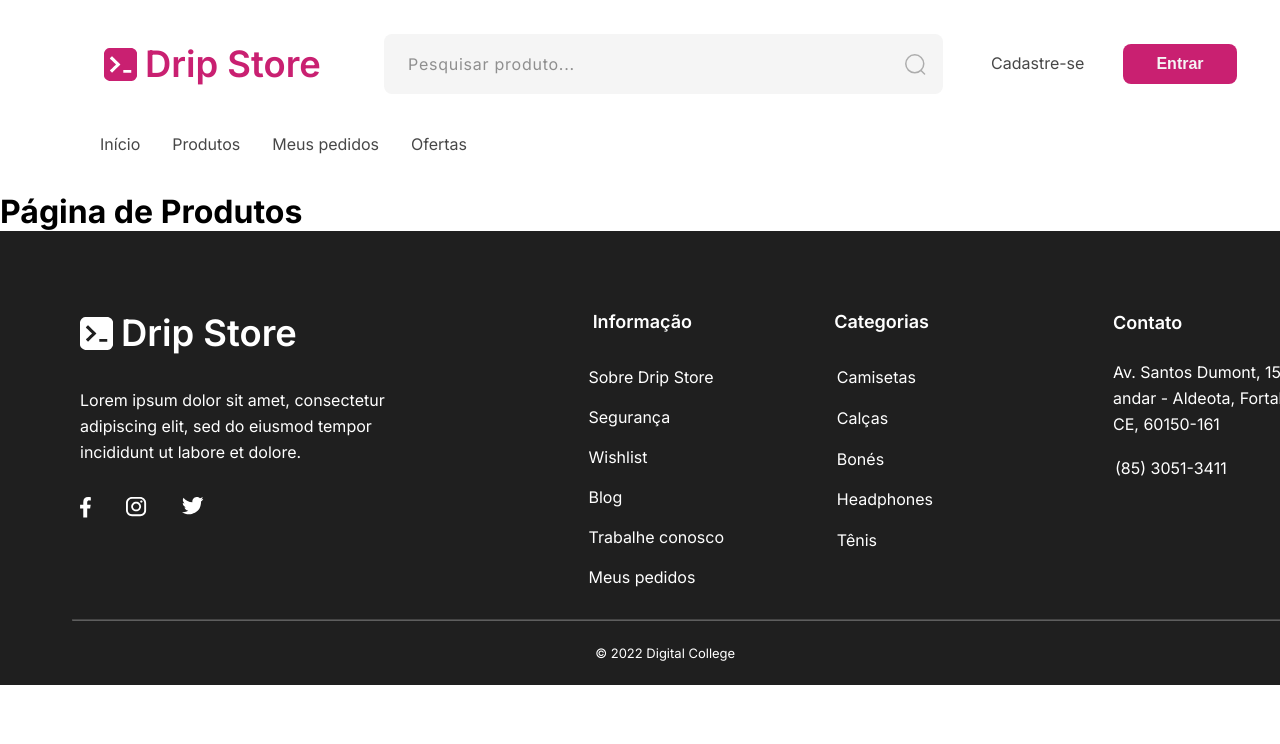
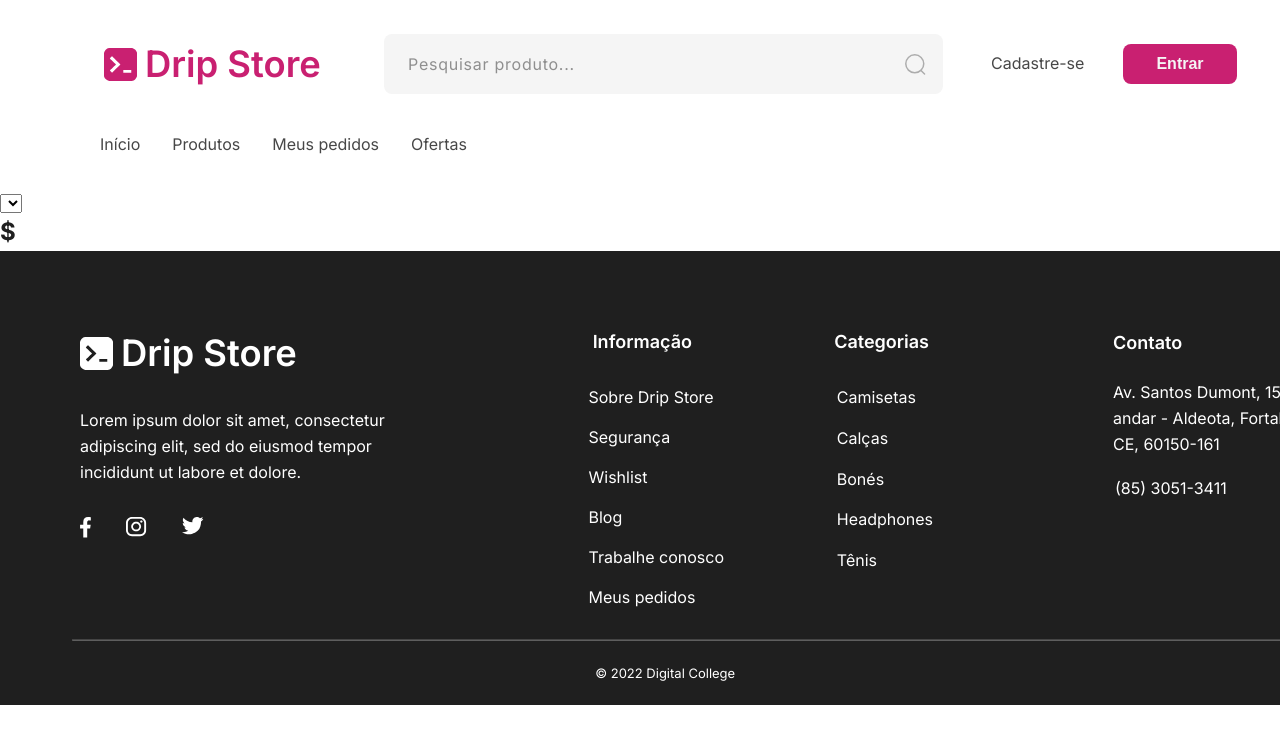
Before and after one commit to drip-store-404/frontend-drip-store, a React (Vite) app: page /produtos in a window 1280 px wide. Shown: the top 744 px of the page. Built offline with nearby package versions, Linux system fonts and the light colour scheme.

Commit message:
fazendo produtos(n finalizado)

```diff
--- /dev/null
+++ b/src/components/Produtos/TenisProduto.jsx
@@ -0,0 +1,38 @@
+import './TenisProdutos.css'
+
+export const Tenis = ({ categoria, nome, precoOriginal, precoComDesconto, temDesconto }) => {
+  return (
+    <>
+
+      <select>
+        <option value=""></option>
+      </select>
+
+
+      <div className='detalhes-produtos'>
+
+        <p className='categoria-produtos'>{categoria}</p>
+
+        <p className='nome-produto'>{nome}</p>
+
+        <p className='preco-produto'>
+          {temDesconto ? (
+            <>
+              <s className='preco-original-produto'>${precoOriginal}</s>{' '}
+              <strong className='preco-atual-produto'>${precoComDesconto}</strong>
+            </>
+            // pra n ter q criar uma div
+          ) : (
+            <strong className='preco-sem-desconto'>${precoOriginal}</strong>
+          )}
+
+        </p>
+        {/*   {' '} p/ fazer um espaço em branco  */}
+        {/* se temDesconto for verdadeiro, vai me dar o preço com deconto e o preço antigo riscado, se for falso fica só o preçoOriginal sem o desconto */}
+      </div>
+      </>
+
+
+  );
+
+}
--- a/src/pages/Inicio.jsx
+++ b/src/pages/Inicio.jsx
@@ -1,4 +1,4 @@
-import { Destaques } from "../components/Destaques/destaques";
+import { Destaques } from "../components/Destaques/Destaques";
 import { Carrossel } from "../components/Carrossel/Carrossel";
 import { Offers } from "../components/Offers/Offers";
 
--- a/src/pages/Produtos.jsx
+++ b/src/pages/Produtos.jsx
@@ -1,6 +1,7 @@
+import { Tenis } from "../components/Produtos/TenisProduto";
 
 export const Produtos = () => {
   return(
-    <h1>Página de Produtos</h1>
+    <Tenis/>
   );
 }
```
Also changed, not shown: src/components/Produtos/TenisProdutos.css (added).
